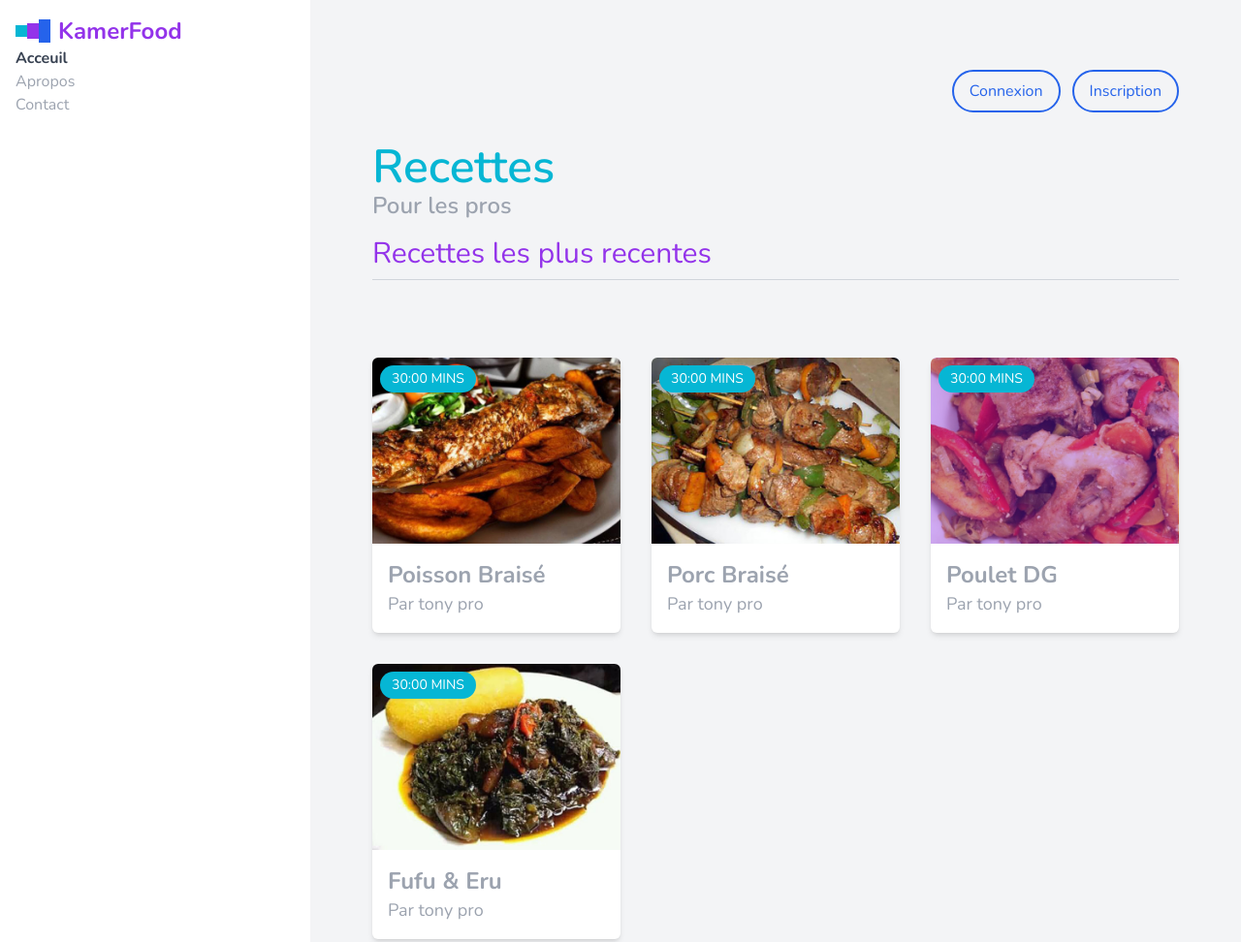
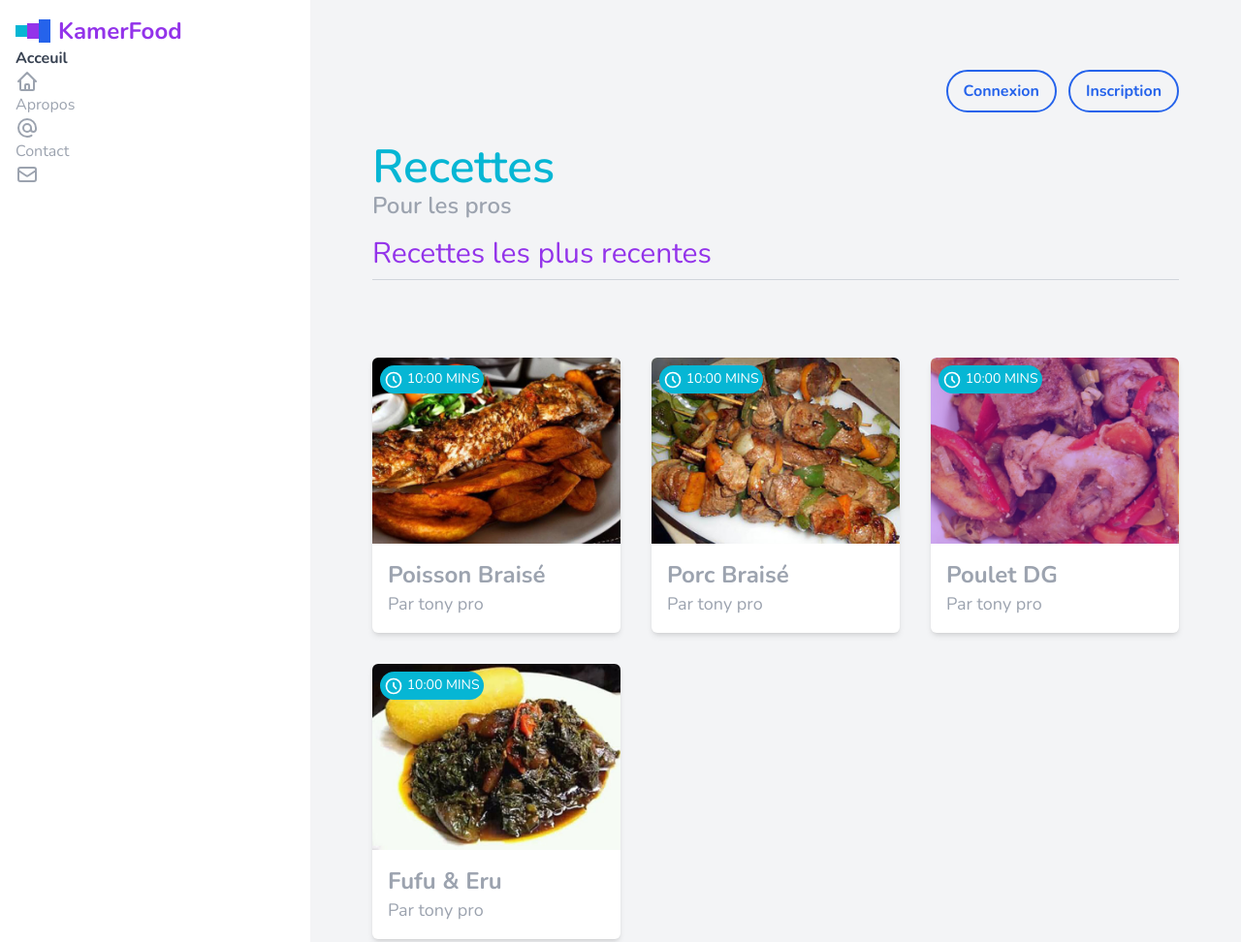
Before and after one commit to kamdjouduplex/tailwindcss-tuto, a website: page src/index.html in a window 1280 px wide. Shown: the top 972 px of the page at 97% size. Drawn offline with nearby package versions, Linux system fonts and the light colour scheme.

Commit message:
lecon 15

```diff
--- a/src/index.html
+++ b/src/index.html
@@ -7,8 +7,8 @@
 </head>
 <body class="text-gray-400 font-nunitro">
 
-<div class="grid grid-cols-4"> <!-- content wraper -->
-    <div class="p-4 col-span-1">
+<div class="grid md:grid-cols-4"> <!-- content wraper -->
+    <div class="p-4 md:col-span-1">
         <nav>
             <div class="flex">
                 <div class="flex items-center justify-items-center">
@@ -24,22 +24,25 @@
                 <li>
                     <a href="">
                         <span class="text-gray-700 font-bold">Acceuil</span>
+                        <svg class="w-6 h-6" fill="none" stroke="currentColor" viewBox="0 0 24 24" xmlns="http://www.w3.org/2000/svg"><path stroke-linecap="round" stroke-linejoin="round" stroke-width="2" d="M3 12l2-2m0 0l7-7 7 7M5 10v10a1 1 0 001 1h3m10-11l2 2m-2-2v10a1 1 0 01-1 1h-3m-6 0a1 1 0 001-1v-4a1 1 0 011-1h2a1 1 0 011 1v4a1 1 0 001 1m-6 0h6"></path></svg>
                     </a>
                 </li>
                 <li>
                     <a href="">
                         <span>Apropos</span>
+                        <svg class="w-6 h-6" fill="none" stroke="currentColor" viewBox="0 0 24 24" xmlns="http://www.w3.org/2000/svg"><path stroke-linecap="round" stroke-linejoin="round" stroke-width="2" d="M16 12a4 4 0 10-8 0 4 4 0 008 0zm0 0v1.5a2.5 2.5 0 005 0V12a9 9 0 10-9 9m4.5-1.206a8.959 8.959 0 01-4.5 1.207"></path></svg>
                     </a>
                 </li>
                 <li>
                     <a href="">
                         <span>Contact</span>
+                        <svg class="w-6 h-6" fill="none" stroke="currentColor" viewBox="0 0 24 24" xmlns="http://www.w3.org/2000/svg"><path stroke-linecap="round" stroke-linejoin="round" stroke-width="2" d="M3 8l7.89 5.26a2 2 0 002.22 0L21 8M5 19h14a2 2 0 002-2V7a2 2 0 00-2-2H5a2 2 0 00-2 2v10a2 2 0 002 2z"></path></svg>
                     </a>
                 </li>
             </ul>
         </nav>
     </div>  <!-- fin entete -->
-    <main class="p-16 bg-gray-100 col-span-3">
+    <main class="p-16 bg-gray-100 md:col-span-3">
         <div class="my-2 text-secondary-200 flex justify-center md:justify-end">
             <a href="" class="btn border border-2 border-secondary-200">Connexion</a>
             <a href="" class="ml-3 btn border border-2 border-secondary-200">Inscription</a>
@@ -51,7 +54,7 @@
         <div>
             <div>
                 <h4 class="text-secondary-100 text-3xl my-4 border-b pb-2 border-gray-300">Recettes les plus recentes</h4>
-                <div class="py-16 grid grid-cols-3 gap-8">
+                <div class="py-16 grid md:grid-cols-3 gap-8">
                     <!-- nos cards ici -->
                     <div class="card">
                         <img src="../dist/images/Poisson Braise.jpg" alt="poisson braise" class="w-full sm:h-48 md:40 lg:35 xl:32 object-cover">
@@ -59,8 +62,9 @@
                             <span class="font-bold text-2xl">Poisson Braisé</span>
                             <span class="block text-lg">Par tony pro</span>
                         </div>
-                        <div class="badge">
-                            <span class="mx-2 uppercase">30:00 mins</span>
+                        <div class="badge px-2">
+                            <svg class="w-5 h-5 inline-block" fill="none" stroke="currentColor" viewBox="0 0 24 24" xmlns="http://www.w3.org/2000/svg"><path stroke-linecap="round" stroke-linejoin="round" stroke-width="2" d="M12 8v4l3 3m6-3a9 9 0 11-18 0 9 9 0 0118 0z"></path></svg>
+                            <span class="uppercase">10:00 mins</span>
                         </div>
                     </div>
                     <div class="card">
@@ -69,8 +73,9 @@
                             <span class="font-bold text-2xl">Porc Braisé</span>
                             <span class="block text-lg">Par tony pro</span>
                         </div>
-                        <div class="badge">
-                            <span class="mx-2 uppercase">30:00 mins</span>
+                        <div class="badge px-2">
+                            <svg class="w-5 h-5 inline-block" fill="none" stroke="currentColor" viewBox="0 0 24 24" xmlns="http://www.w3.org/2000/svg"><path stroke-linecap="round" stroke-linejoin="round" stroke-width="2" d="M12 8v4l3 3m6-3a9 9 0 11-18 0 9 9 0 0118 0z"></path></svg>
+                            <span class="uppercase">10:00 mins</span>
                         </div>
                     </div>
                     <div class="card">
@@ -79,8 +84,9 @@
                             <span class="font-bold text-2xl">Poulet DG</span>
                             <span class="block text-lg">Par tony pro</span>
                         </div>
-                        <div class="badge">
-                            <span class="mx-2 uppercase">30:00 mins</span>
+                        <div class="badge px-2">
+                            <svg class="w-5 h-5 inline-block" fill="none" stroke="currentColor" viewBox="0 0 24 24" xmlns="http://www.w3.org/2000/svg"><path stroke-linecap="round" stroke-linejoin="round" stroke-width="2" d="M12 8v4l3 3m6-3a9 9 0 11-18 0 9 9 0 0118 0z"></path></svg>
+                            <span class="uppercase">10:00 mins</span>
                         </div>
                     </div>
                     <div class="card">
@@ -89,8 +95,9 @@
                             <span class="font-bold text-2xl">Fufu & Eru</span>
                             <span class="block text-lg">Par tony pro</span>
                         </div>
-                        <div class="badge">
-                            <span class="mx-2 uppercase">30:00 mins</span>
+                        <div class="badge px-2">
+                            <svg class="w-5 h-5 inline-block" fill="none" stroke="currentColor" viewBox="0 0 24 24" xmlns="http://www.w3.org/2000/svg"><path stroke-linecap="round" stroke-linejoin="round" stroke-width="2" d="M12 8v4l3 3m6-3a9 9 0 11-18 0 9 9 0 0118 0z"></path></svg>
+                            <span class="uppercase">10:00 mins</span>
                         </div>
                     </div>
                 </div>
--- a/src/input.css
+++ b/src/input.css
@@ -13,5 +13,5 @@
 }
 
 .btn{
-    @apply rounded-full py-2 px-4 cursor-pointer text-bold;
+    @apply rounded-full py-2 px-4 cursor-pointer font-bold;
 }
```
Also changed, not shown: dist/output.css.
